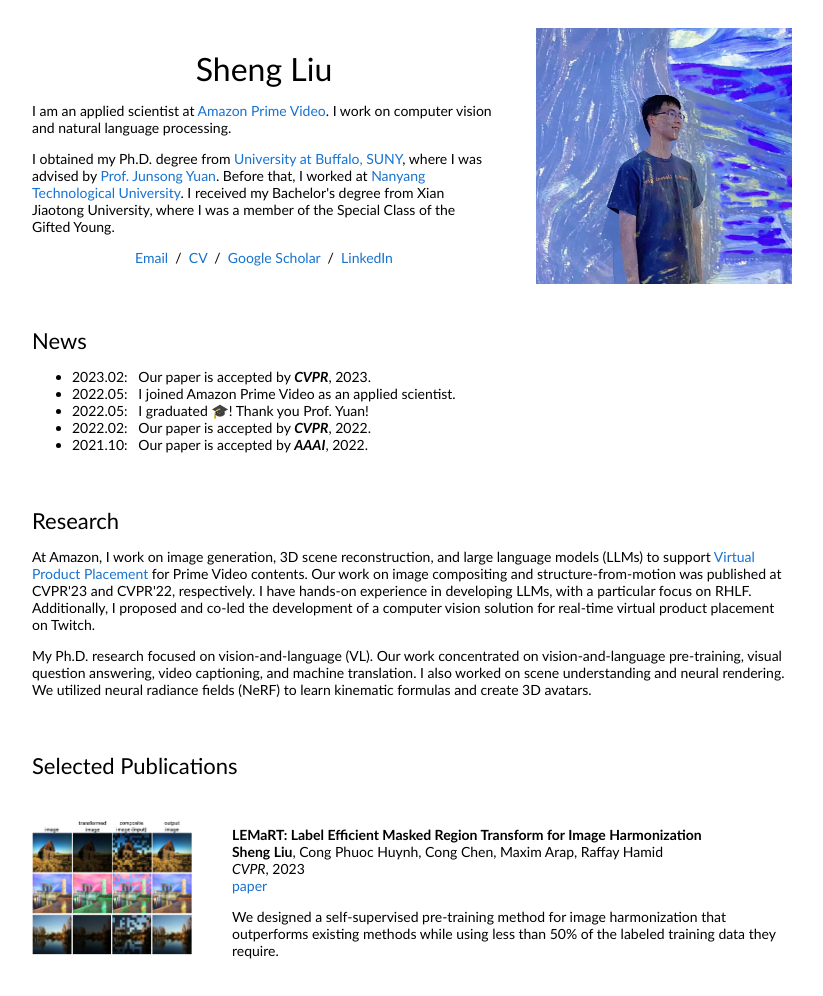
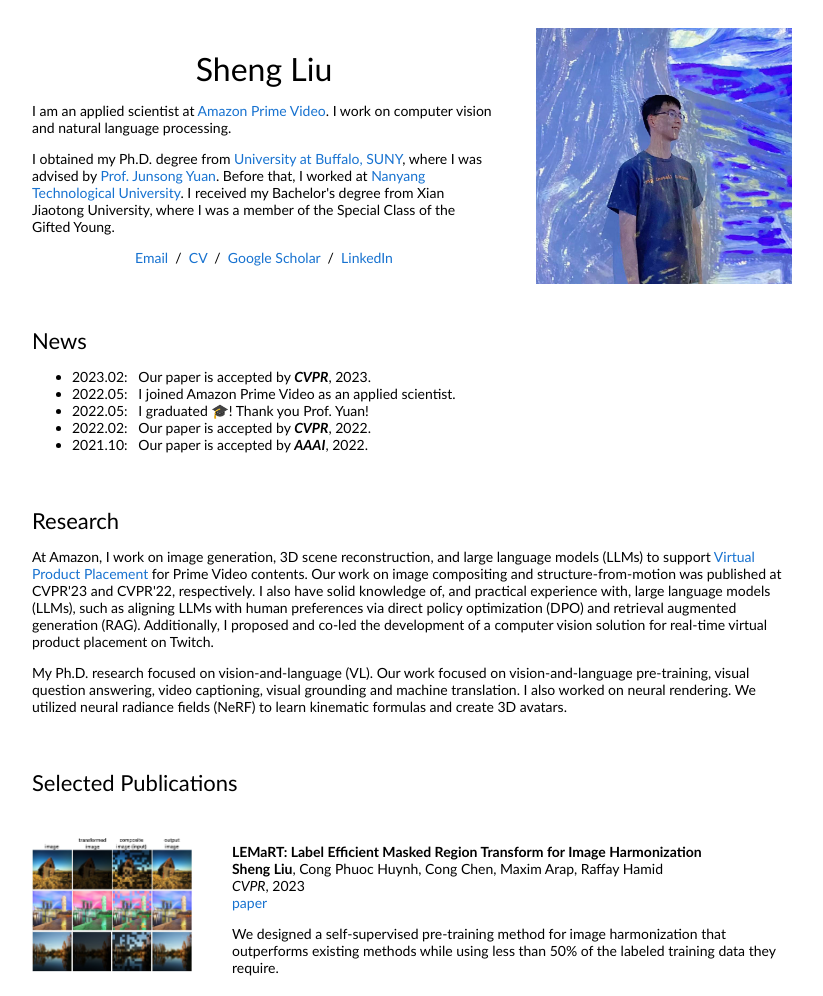
Before and after one commit to shengliu23/shengliu23.github.io, a plain HTML site: page index.html in a window 1280 px wide. Shown: the top 996 px of the page, without its empty margins (228-1051 px from the left). Drawn offline with Linux system fonts and the light colour scheme.

Commit message:
Update CV

```diff
--- a/index.html
+++ b/index.html
@@ -31,7 +31,7 @@
               </p>
               <p style="text-align:center">
                 <a href="mailto:sliu66@gmail.com">Email</a> &nbsp/&nbsp
-                <a href="data/Sheng_Liu_CV_Clean.pdf">CV</a> &nbsp/&nbsp
+                <a href="data/Sheng_Liu_CV_16_3.pdf">CV</a> &nbsp/&nbsp
                 <a href="https://scholar.google.com/citations?user=6Na-mWkAAAAJ&hl=en">Google Scholar</a> &nbsp/&nbsp
                 <a href="https://www.linkedin.com/in/sheng-liu-03b69a130/">LinkedIn</a>
               </p>
@@ -69,13 +69,14 @@
               At Amazon, I work on image generation, 3D scene reconstruction, and large language models (LLMs) to support
               <a href="https://advertising.amazon.com/blog/virtual-product-placement">Virtual Product Placement</a> for Prime Video contents.
               Our work on image compositing and structure-from-motion was published at CVPR'23 and CVPR'22, respectively.
-              I have hands-on experience in developing LLMs, with a particular focus on RHLF.
+              I also have solid knowledge of, and practical experience with, large language models (LLMs),
+              such as aligning LLMs with human preferences via direct policy optimization (DPO) and
+              retrieval augmented generation (RAG).
               Additionally, I proposed and co-led the development of a computer vision solution for real-time virtual product placement on Twitch.
             </p>
             <p>
-              My Ph.D. research focused on vision-and-language (VL).
-              Our work concentrated on vision-and-language pre-training, visual question answering, video captioning, and machine translation.
-              I also worked on scene understanding and neural rendering. We utilized neural radiance fields (NeRF) to learn kinematic formulas and create 3D avatars.
+              My Ph.D. research focused on vision-and-language (VL). Our work focused on vision-and-language pre-training, visual question answering, video captioning, visual grounding and machine translation.
+              I also worked on neural rendering. We utilized neural radiance fields (NeRF) to learn kinematic formulas and create 3D avatars.
             </p>
           </td>
         </tr>
```
Also changed, not shown: 2 other files.
